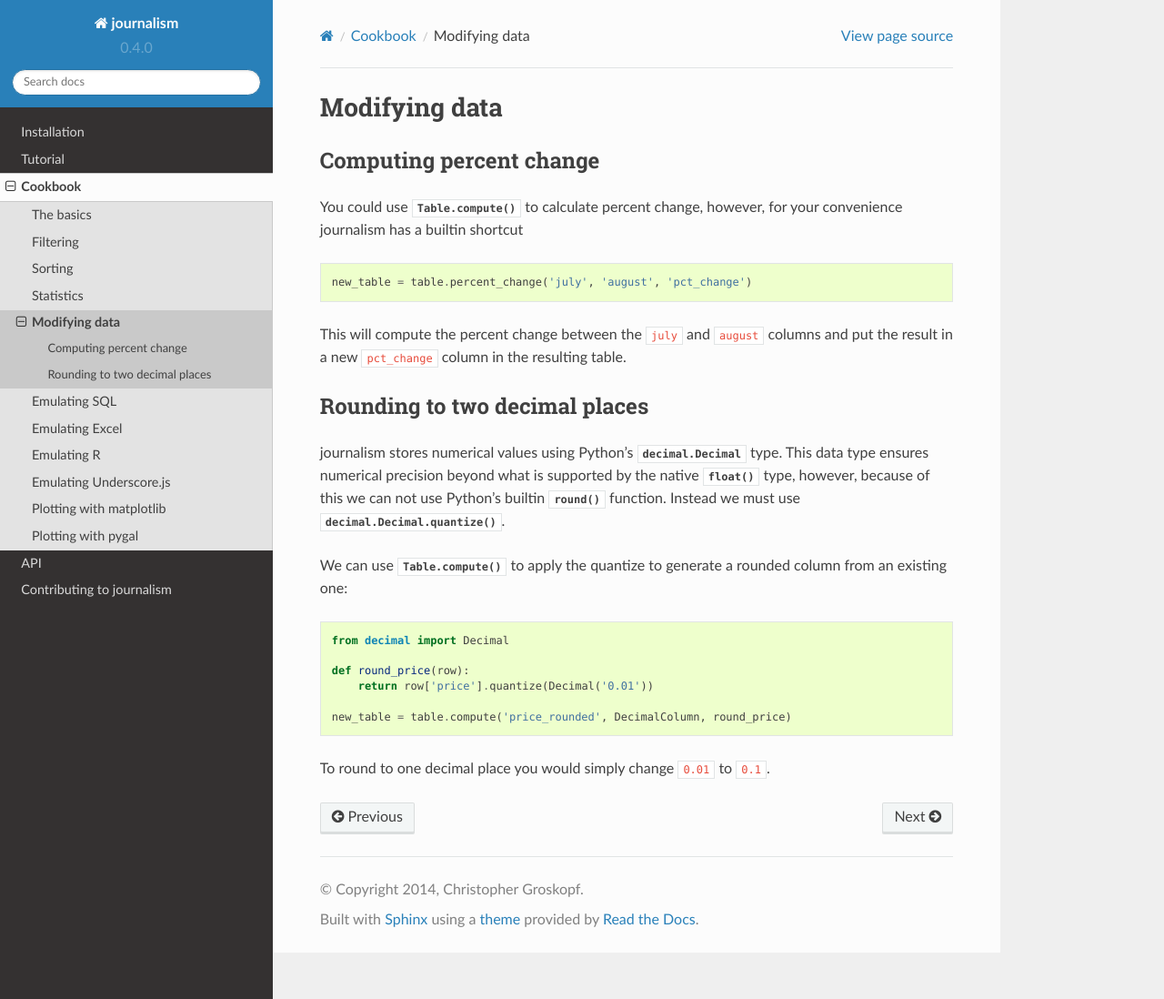
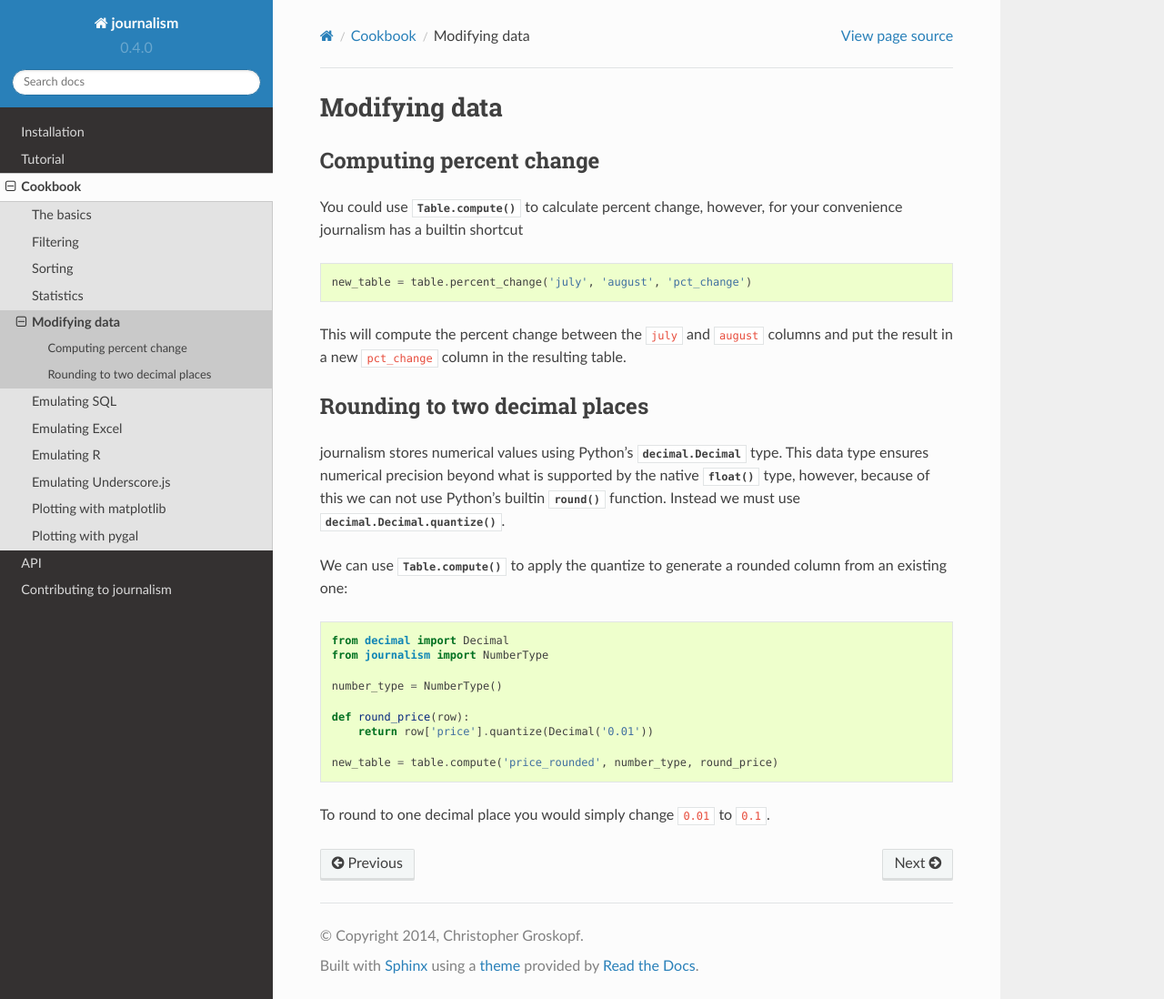
Before and after one commit to wireservice/agate, a Sphinx documentation site: the page built from docs/cookbook/modifying.rst, in a window 1280 px wide and 1098 px high. Shown: the whole window at 91% size. Built offline with Sphinx 7.4.7 and the Read the Docs theme 2.0.0, drawn with Linux system fonts in a browser that asks for light colours.

Commit message:
Use NumberType rather than DecimalColumn in cookbook
Computer takes a ColumnType instance, not a Column object.

```diff
--- a/docs/cookbook/modifying.rst
+++ b/docs/cookbook/modifying.rst
@@ -23,10 +23,13 @@ We can use :meth:`.Table.compute` to apply the quantize to generate a rounded co
 .. code-block:: python
 
     from decimal import Decimal
+    from journalism import NumberType
+
+    number_type = NumberType()
 
     def round_price(row):
         return row['price'].quantize(Decimal('0.01'))
 
-    new_table = table.compute('price_rounded', DecimalColumn, round_price)
+    new_table = table.compute('price_rounded', number_type, round_price)
 
 To round to one decimal place you would simply change :code:`0.01` to :code:`0.1`.
```
